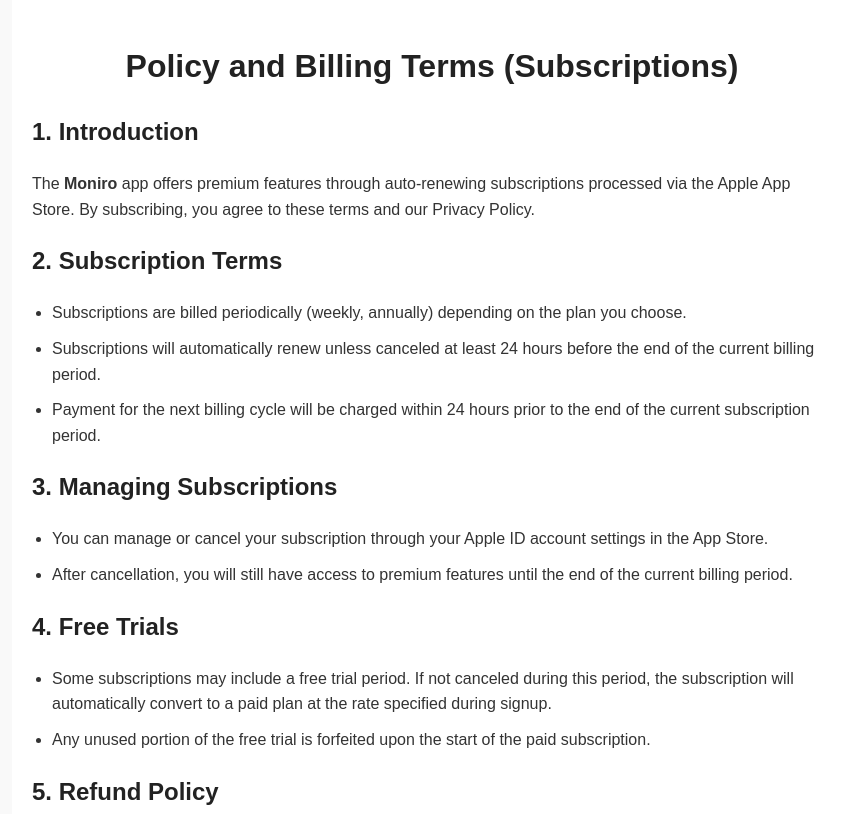
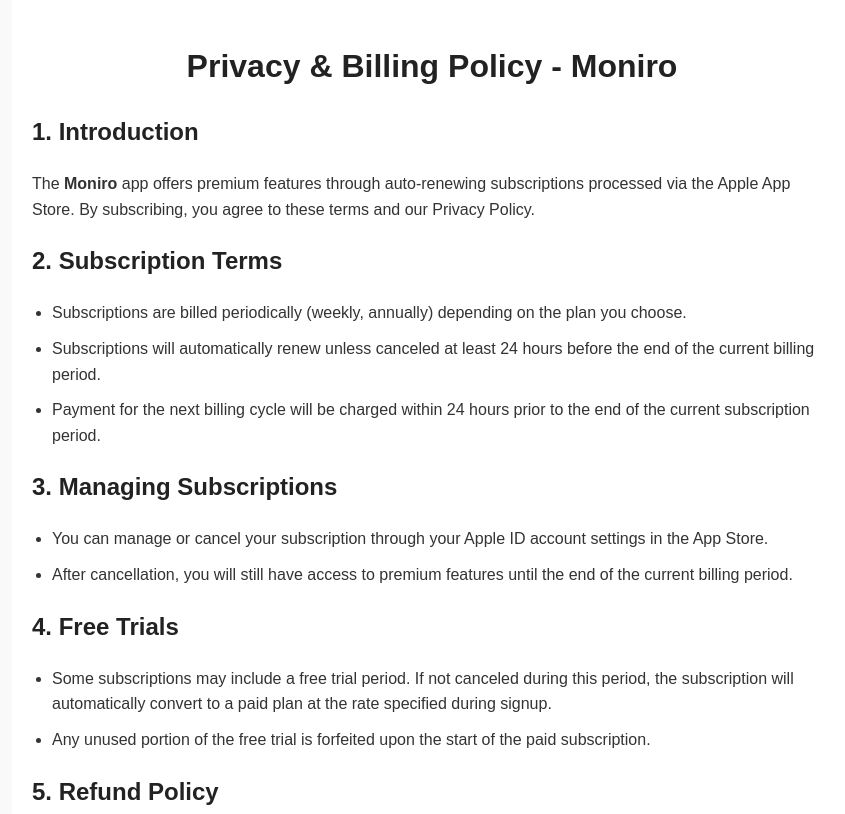
Before and after one commit to smartbudgettracker/smartbudgettracker.github.io, a plain HTML site: page privacy-policy.html in a window 1280 px wide. Shown: the top 814 px of the page, without its empty margins (208-1053 px from the left). Drawn offline with Linux system fonts and the light colour scheme.

Commit message:
Update privacy-policy.html

```diff
--- a/privacy-policy.html
+++ b/privacy-policy.html
@@ -52,7 +52,7 @@
 </head>
 <body>
   <div class="container">
-    <h1>Policy and Billing Terms (Subscriptions)</h1>
+    <h1>Privacy & Billing Policy - Moniro</h1>
 
     <h2>1. Introduction</h2>
     <p>
```
